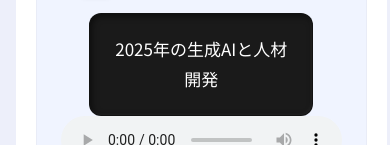
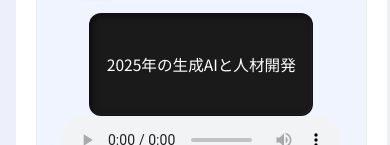
Before and after one commit to webdemo-archive/notebooklm-output, a plain HTML site: page docs/index.html in a window 390 px wide. Shown: the part 557-702 px from the top of the page. Drawn offline with Linux system fonts and the light colour scheme; no server answers; a script that the page names is missing; a web font is replaced by a local one.

Commit message:
SP字幕表示の可視性改善 - レスポンシブフォントサイズとコンテナ幅調整

```diff
--- a/docs/index.html
+++ b/docs/index.html
@@ -203,8 +203,12 @@
                 padding: 32px 20px;
             }
 
+            .subtitle-container {
+                width: 95%;
+                padding: 16px 16px;
+            }
+
             .subtitle-text {
-                font-size: 15px;
                 min-height: 60px;
             }
         }
@@ -226,7 +230,7 @@
         }
 
         .subtitle-text {
-            font-size: 17px;
+            font-size: clamp(14px, 4vw, 17px);
             line-height: 1.8;
             color: #ffffff;
             height: 61px;
@@ -234,6 +238,8 @@
             align-items: center;
             justify-content: center;
             text-align: center;
+            word-break: keep-all;
+            overflow-wrap: break-word;
         }
 
         .subtitle-text.anim-out {
```
